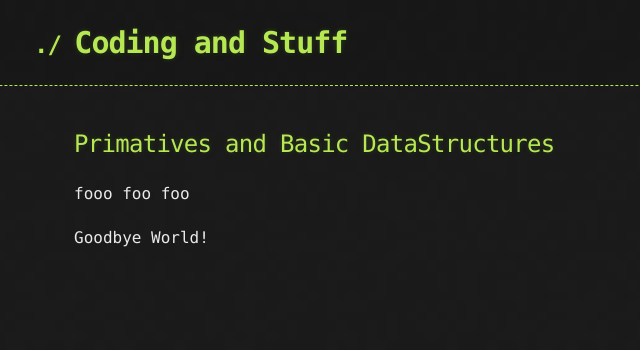
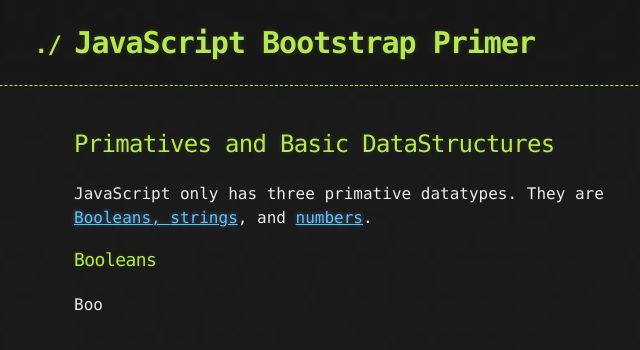
Before and after one commit to Dan-Moore/Blog, a plain HTML site: page primer/javascript/bootstrap.html in a window 1280 px wide. Shown: the whole page, without its empty margins (266-906 px from the left). Drawn offline with Linux system fonts and the light colour scheme.

Commit message:
Update bootstrap.html

```diff
--- a/primer/javascript/bootstrap.html
+++ b/primer/javascript/bootstrap.html
@@ -15,23 +15,27 @@
 
     <header>
       <div class="container">
-        <h1>Coding and Stuff</h1>
+        <h1>JavaScript Bootstrap Primer</h1>
       </div>
     </header>
 
     <div class="container">
       <section id="main_content">
         <h2>Primatives and Basic DataStructures</h2>
-        <p>fooo foo foo</p>
+        <p>
+          JavaScript only has three primative datatypes. They are
+          <a href="https://developer.mozilla.org/en-US/docs/Web/JavaScript/Reference/Global_Objects/Boolean">Booleans</>, <a href="https://developer.mozilla.org/en-US/docs/Web/JavaScript/Reference/Global_Objects/String">strings</a>, and <a href="https://developer.mozilla.org/en-US/docs/Web/JavaScript/Reference/Global_Objects/Number">numbers</a>.
+
+
+        </p>
+
+        <h3>Booleans</h3>
+        <p>
+          Boo
+
+        </p>
+
       </section>
     </div>
-
-    <div class="container">
-      <section id="main_content">
-        <p>Goodbye World!</p>
-      </section>
-    </div>
-
-
   </body>
 </html>
```
